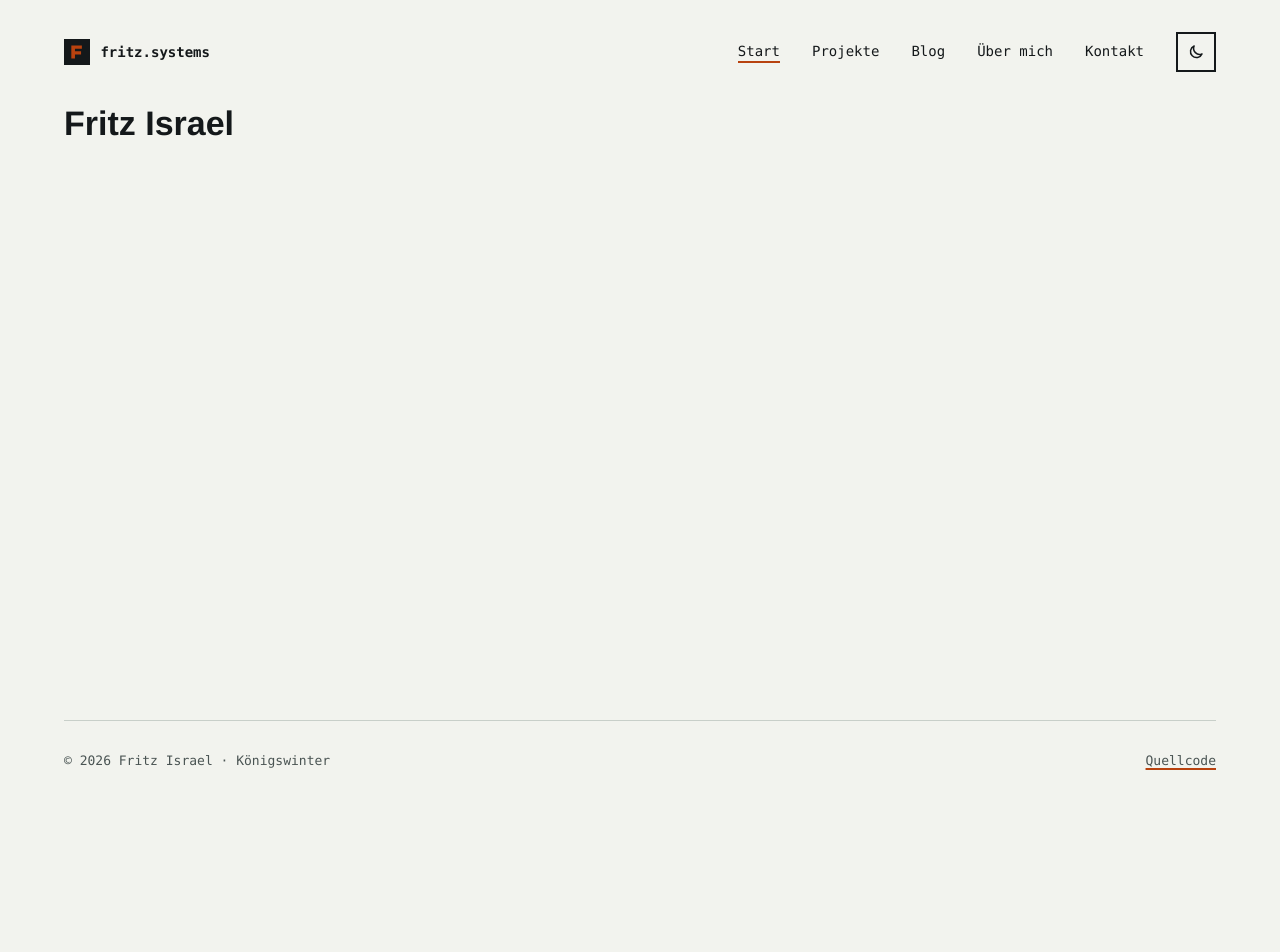
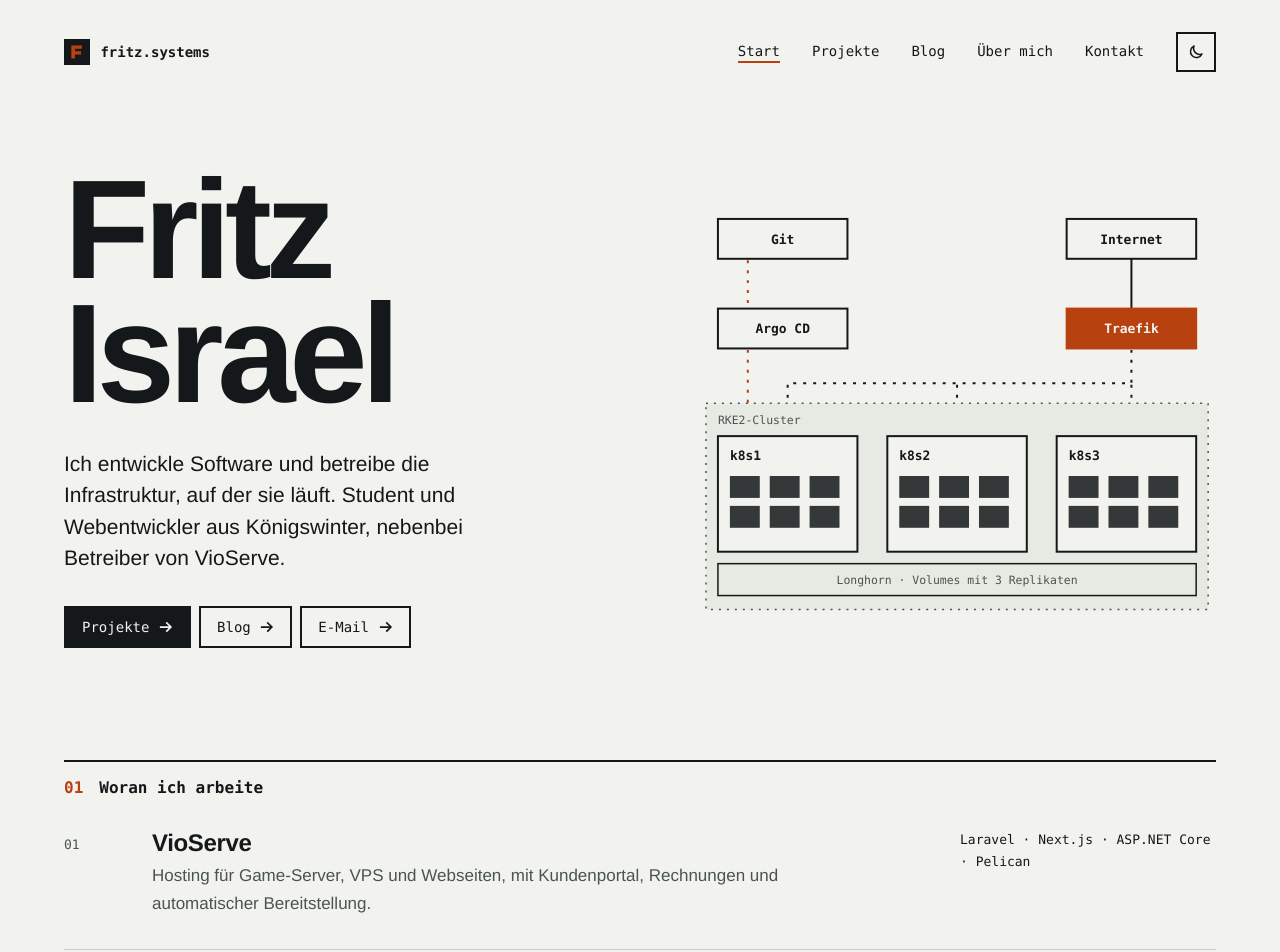
Before and after one commit to Fritztechnic/fritz-systems, a SvelteKit app: page / in a window 1280 px wide. Shown: the top 952 px of the page. Before the commit the page ends 800 px from the top, so only its background shows below. Built offline with nearby package versions, Linux system fonts and the light colour scheme.

Commit message:
feat(home): Startseite mit Schaubild und Projektübersicht

```diff
--- /dev/null
+++ b/src/lib/Arrow.svelte
@@ -0,0 +1,3 @@
+<svg viewBox="0 0 16 16" width="14" height="14" fill="none" stroke="currentColor" stroke-width="2" stroke-linecap="square" aria-hidden="true">
+  <path d="M2 8h11M9 3.5 13.5 8 9 12.5" />
+</svg>
--- /dev/null
+++ b/src/lib/projects.js
@@ -0,0 +1,47 @@
+export const projects = [
+  {
+    id: 'vioserve',
+    title: 'VioServe',
+    short: 'Hosting für Game-Server, VPS und Webseiten, mit Kundenportal, Rechnungen und automatischer Bereitstellung.',
+    long: [
+      'Hosting für Game-Server, VPS und Webseiten. Ich schreibe Backend und Frontend und betreibe die Plattform.'
+    ],
+    points: [
+      'Kundenportal mit Bestellung, Rechnungen und Verwaltung',
+      'Game-Server über Pelican und Wings',
+      'Altes Laravel-Backend, neues Backend in ASP.NET Core im Aufbau'
+    ],
+    stack: ['Laravel', 'Next.js', 'ASP.NET Core', 'Pelican']
+  },
+  {
+    id: 'kubernetes-plattform',
+    title: 'Kubernetes-Plattform',
+    short: 'Drei-Knoten-Cluster, Änderungen per Pull Request, Rollout durch Argo CD.',
+    long: [
+      'Der Betrieb von VioServe läuft auf einem RKE2-Cluster mit drei Knoten. Änderungen gehen als Pull Request durch Git, Argo CD rollt sie aus, cert-manager stellt Zertifikate aus, Longhorn liefert replizierten Speicher.'
+    ],
+    points: [],
+    stack: ['RKE2', 'Argo CD', 'Traefik', 'cert-manager', 'Longhorn']
+  },
+  {
+    id: 'netz-und-ueberwachung',
+    title: 'Netz und Überwachung',
+    short: 'Getrennte Netze auf MikroTik, Proxmox, Checkmk und Grafana.',
+    long: [
+      'Getrennte Netze auf MikroTik, Anbindung per WireGuard, Virtualisierung mit Proxmox. Überwacht wird mit Checkmk und Grafana.'
+    ],
+    points: [],
+    stack: ['RouterOS', 'WireGuard', 'Proxmox VE', 'Checkmk', 'Grafana']
+  },
+  {
+    id: 'diese-seite',
+    title: 'Diese Seite',
+    short: 'SvelteKit, statisch gebaut, nginx im Cluster, ausgerollt per GitOps.',
+    long: [
+      'SvelteKit baut die Seite statisch, ein nginx-Container liefert sie im selben Cluster aus. Argo CD gleicht den Cluster mit dem Repository ab. Es gibt kein Tracking, die Schriften sind selbst gehostet und alle Grafiken sind SVG.'
+    ],
+    points: [],
+    stack: ['SvelteKit', 'nginx', 'Argo CD'],
+    link: ['https://github.com/Fritztechnic/fritz-systems', 'Quellcode auf GitHub']
+  }
+];
--- a/src/routes/+page.svelte
+++ b/src/routes/+page.svelte
@@ -1 +1,110 @@
-<h1>Fritz Israel</h1>
+<script>
+  import ClusterDiagram from '#lib/ClusterDiagram.svelte';
+  import Arrow from '#lib/Arrow.svelte';
+  import { projects } from '#lib/projects.js';
+</script>
+
+<svelte:head>
+  <title>Fritz Israel – Software und Infrastruktur</title>
+  <meta name="description" content="Fritz Israel, Software- und Webentwickler aus Königswinter. Betreibt VioServe auf einem eigenen Kubernetes-Cluster." />
+</svelte:head>
+
+<section class="hero">
+  <div class="text">
+    <h1>Fritz<br />Israel</h1>
+    <p class="intro">
+      Ich entwickle Software und betreibe die Infrastruktur, auf der sie läuft.
+      Student und Webentwickler aus Königswinter, nebenbei Betreiber von VioServe.
+    </p>
+    <p class="actions">
+      <a class="primary" href="/projekte/">Projekte <Arrow /></a>
+      <a href="/blog/">Blog <Arrow /></a>
+      <a href="mailto:fritz.israel.tech@outlook.de">E-Mail <Arrow /></a>
+    </p>
+  </div>
+  <div class="art"><ClusterDiagram /></div>
+</section>
+
+<section class="band">
+  <h2><span class="n">01</span> Woran ich arbeite</h2>
+  <ul class="rows">
+    {#each projects.slice(0, 3) as p, i}
+      <li>
+        <span class="idx">{String(i + 1).padStart(2, '0')}</span>
+        <div>
+          <h3><a href="/projekte/#{p.id}">{p.title}</a></h3>
+          <p>{p.short}</p>
+        </div>
+        <p class="stack">{p.stack.join(' · ')}</p>
+      </li>
+    {/each}
+  </ul>
+</section>
+
+<style>
+  .hero {
+    display: grid;
+    grid-template-columns: minmax(0, 1.1fr) minmax(0, 1fr);
+    gap: var(--s4);
+    align-items: center;
+    padding-block: var(--s4) var(--s5);
+  }
+  h1 {
+    margin-bottom: var(--s3);
+    font-size: clamp(4rem, 11vw, 9rem);
+    font-weight: 900;
+    line-height: 0.88;
+    letter-spacing: -0.045em;
+  }
+  .intro { max-width: 30rem; margin-bottom: var(--s3); font-size: 1.3125rem; line-height: 1.5; font-weight: 300; }
+  .actions { display: flex; flex-wrap: wrap; gap: var(--s1); font: 0.875rem var(--mono); }
+  .actions a {
+    display: inline-flex;
+    align-items: center;
+    gap: 0.6rem;
+    padding: 0.7rem 1rem;
+    border: 2px solid var(--fg);
+    text-decoration: none;
+    transition: background-color 0.15s ease-out, color 0.15s ease-out, border-color 0.15s ease-out;
+  }
+  .actions .primary { background: var(--fg); color: var(--bg); }
+  .actions a:hover { background: var(--signal); border-color: var(--signal); color: var(--on-signal); }
+  .art { justify-self: end; width: 100%; }
+
+  .band h2 {
+    display: flex;
+    gap: var(--s2);
+    align-items: baseline;
+    margin-bottom: var(--s3);
+    padding-top: var(--s2);
+    border-top: 2px solid var(--fg);
+    font: 700 1rem var(--mono);
+  }
+  .n { color: var(--signal); }
+  .rows { margin: 0; padding: 0; list-style: none; }
+  .rows li {
+    display: grid;
+    grid-template-columns: 3.5rem minmax(0, 1fr) 16rem;
+    gap: var(--s3);
+    padding-block: var(--s3);
+    border-bottom: 1px solid var(--rule);
+  }
+  .rows li:first-child { padding-top: 0; }
+  .idx { font: 0.8125rem var(--mono); color: var(--muted); padding-top: 0.5rem; }
+  h3 { margin-bottom: 0.35rem; font-size: 1.5rem; font-weight: 700; letter-spacing: -0.015em; }
+  h3 a { text-decoration: none; }
+  h3 a:hover { text-decoration: underline; text-decoration-color: var(--signal); }
+  .rows p { color: var(--muted); max-width: 40rem; }
+  .stack { font: 0.8125rem/1.7 var(--mono); color: var(--fg) !important; }
+
+  @media (max-width: 60rem) {
+    .hero { grid-template-columns: 1fr; gap: var(--s4); padding-block: var(--s3) var(--s4); }
+    .art { justify-self: start; }
+  }
+  @media (max-width: 45rem) {
+    .rows li { grid-template-columns: 1fr; gap: var(--s1); }
+    .idx { padding: 0; }
+    .actions a { flex: 1 1 100%; justify-content: space-between; }
+  }
+  @media (prefers-reduced-motion: reduce) { .actions a { transition: none; } }
+</style>
```
